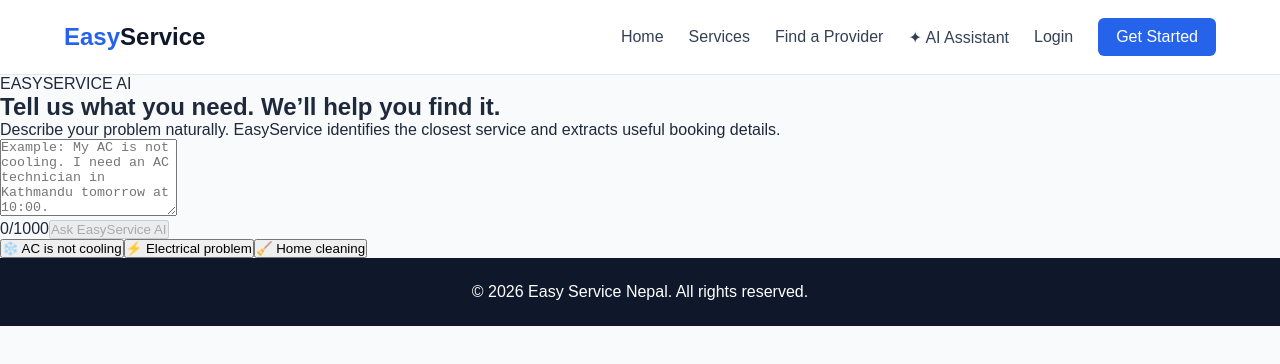
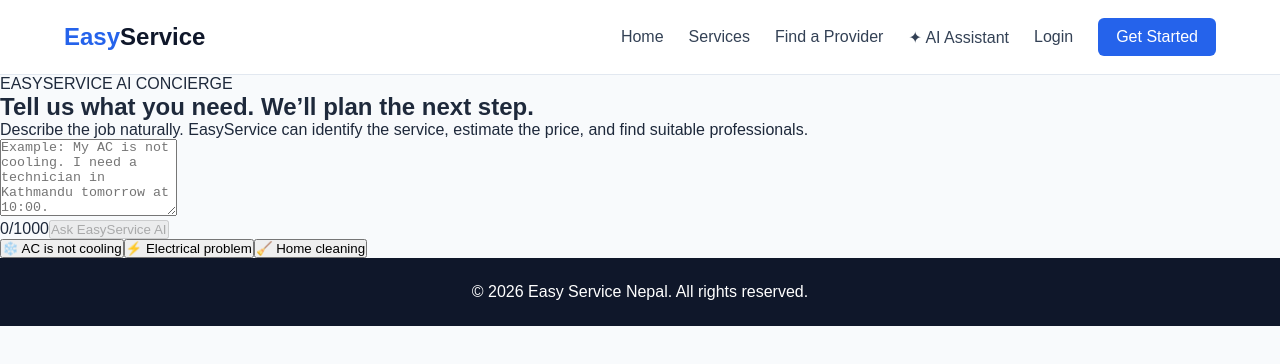
Before and after one commit to sagggar112/easyservice-nepal, a React (Vite) app in the folder client/: page /ai-assistant in a window 1280 px wide. Shown: the top 364 px of the page. Built offline with nearby package versions, Linux system fonts and the light colour scheme.

Commit message:
feat: connect AI Assistant UI to full concierge pipeline

```diff
--- a/client/src/pages/AIAssistant.jsx
+++ b/client/src/pages/AIAssistant.jsx
@@ -12,49 +12,34 @@ function AIAssistant() {
   const ask = async (event) => {
     event.preventDefault();
     if (!message.trim()) return;
-    setLoading(true);
-    setError("");
-    setResult(null);
+    setLoading(true); setError(""); setResult(null);
     try {
-      const response = await api.post("/ai/understand", { message: message.trim() });
+      const response = await api.post("/ai/concierge", { message: message.trim() });
       setResult(response.data);
     } catch (err) {
-      setError(err.response?.data?.message || "The assistant could not understand that request.");
-    } finally {
-      setLoading(false);
-    }
+      setError(err.response?.data?.message || "The assistant could not process that request.");
+    } finally { setLoading(false); }
   };
 
   const findProviders = () => {
-    const extracted = result?.extracted;
-    if (!extracted?.service_id) return;
-    const params = new URLSearchParams({ serviceId: extracted.service_id });
-    if (extracted.district) params.set("district", extracted.district);
-    if (extracted.booking_date) params.set("bookingDate", extracted.booking_date);
-    if (extracted.booking_time) params.set("bookingTime", extracted.booking_time);
+    const serviceId = result?.selected_service?.id || result?.extracted?.service_id;
+    if (!serviceId) return;
+    const params = new URLSearchParams({ serviceId });
+    if (result.extracted?.district) params.set("district", result.extracted.district);
     navigate(`/smart-match?${params.toString()}`);
   };
 
   return (
     <section className="ai-assistant-page">
       <div className="ai-assistant-hero">
-        <span className="eyebrow">EASYSERVICE AI</span>
-        <h1>Tell us what you need. We’ll help you find it.</h1>
-        <p>Describe your problem naturally. EasyService identifies the closest service and extracts useful booking details.</p>
+        <span className="eyebrow">EASYSERVICE AI CONCIERGE</span>
+        <h1>Tell us what you need. We’ll plan the next step.</h1>
+        <p>Describe the job naturally. EasyService can identify the service, estimate the price, and find suitable professionals.</p>
       </div>
 
       <form className="ai-assistant-form" onSubmit={ask}>
-        <textarea
-          value={message}
-          onChange={(event) => setMessage(event.target.value)}
-          placeholder="Example: My AC is not cooling. I need an AC technician in Kathmandu tomorrow at 10:00."
-          rows="5"
-          maxLength="1000"
-        />
-        <div className="ai-assistant-actions">
-          <span>{message.length}/1000</span>
-          <button type="submit" disabled={loading || !message.trim()}>{loading ? "Understanding..." : "Ask EasyService AI"}</button>
-        </div>
+        <textarea value={message} onChange={(event) => setMessage(event.target.value)} placeholder="Example: My AC is not cooling. I need a technician in Kathmandu tomorrow at 10:00." rows="5" maxLength="1000" />
+        <div className="ai-assistant-actions"><span>{message.length}/1000</span><button type="submit" disabled={loading || !message.trim()}>{loading ? "Planning..." : "Ask EasyService AI"}</button></div>
       </form>
 
       {error && <p className="smart-match-error">{error}</p>}
@@ -62,7 +47,7 @@ function AIAssistant() {
       {result && (
         <div className="ai-assistant-result">
           <div className="ai-result-header">
-            <div><span className="eyebrow">UNDERSTOOD</span><h2>{result.extracted?.service_name || "Service not identified"}</h2></div>
+            <div><span className="eyebrow">AI PLAN</span><h2>{result.selected_service?.service_name || "Choose a service"}</h2></div>
             <strong>{Math.round(Number(result.confidence || 0) * 100)}% confidence</strong>
           </div>
 
@@ -70,22 +55,30 @@ function AIAssistant() {
             <div><small>Location</small><b>{result.extracted?.district || "Not specified"}</b></div>
             <div><small>Date</small><b>{result.extracted?.booking_date || "Not specified"}</b></div>
             <div><small>Time</small><b>{result.extracted?.booking_time || "Not specified"}</b></div>
-            <div><small>Intent</small><b>{result.intent || "General help"}</b></div>
+            <div><small>Action</small><b>{result.next_action === "review_and_book" ? "Review & book" : "Choose service"}</b></div>
           </div>
 
-          {result.extracted?.service_id && <button className="ai-find-button" onClick={findProviders}>Find Matching Providers →</button>}
+          {result.price_estimate && (
+            <div className="ai-price-card"><small>Estimated price</small><strong>Rs. {Number(result.price_estimate.min ?? result.price_estimate.estimated_min ?? 0).toLocaleString()} – Rs. {Number(result.price_estimate.max ?? result.price_estimate.estimated_max ?? 0).toLocaleString()}</strong><span>Final price may vary after provider assessment.</span></div>
+          )}
 
-          {Array.isArray(result.suggestions) && result.suggestions.length > 0 && (
-            <div className="ai-suggestions"><h3>Other possible services</h3><div>{result.suggestions.map((service) => <span key={service.id}>{service.service_name}</span>)}</div></div>
+          {Array.isArray(result.matches) && result.matches.length > 0 && (
+            <div className="ai-provider-preview"><h3>Top recommended professionals</h3>{result.matches.slice(0, 3).map((provider, index) => <div className="ai-provider-row" key={provider.id}><b>#{index + 1} {provider.business_name || "Service Provider"}</b><span>{Number(provider.match_score || 0).toFixed(1)}% match · ★ {Number(provider.rating || 0).toFixed(1)}</span></div>)}</div>
+          )}
+
+          {result.selected_service?.id && <button type="button" className="ai-find-button" onClick={findProviders}>View Best Providers →</button>}
+
+          {Array.isArray(result.recommendations) && result.recommendations.length > 1 && (
+            <div className="ai-suggestions"><h3>Other possible services</h3><div>{result.recommendations.slice(1).map((service) => <span key={service.id}>{service.service_name}</span>)}</div></div>
           )}
         </div>
       )}
 
       {!result && !loading && (
         <div className="ai-example-grid">
-          <button onClick={() => setMessage("My AC is not cooling and I need a technician in Kathmandu tomorrow.")}>❄️ AC is not cooling</button>
-          <button onClick={() => setMessage("I need an electrician for a wiring problem in Lalitpur.")}>⚡ Electrical problem</button>
-          <button onClick={() => setMessage("I need deep cleaning for my home in Kathmandu.")}>🧹 Home cleaning</button>
+          <button type="button" onClick={() => setMessage("My AC is not cooling and I need a technician in Kathmandu tomorrow.")}>❄️ AC is not cooling</button>
+          <button type="button" onClick={() => setMessage("I need an electrician for a wiring problem in Lalitpur.")}>⚡ Electrical problem</button>
+          <button type="button" onClick={() => setMessage("I need deep cleaning for my home in Kathmandu.")}>🧹 Home cleaning</button>
         </div>
       )}
     </section>
```
